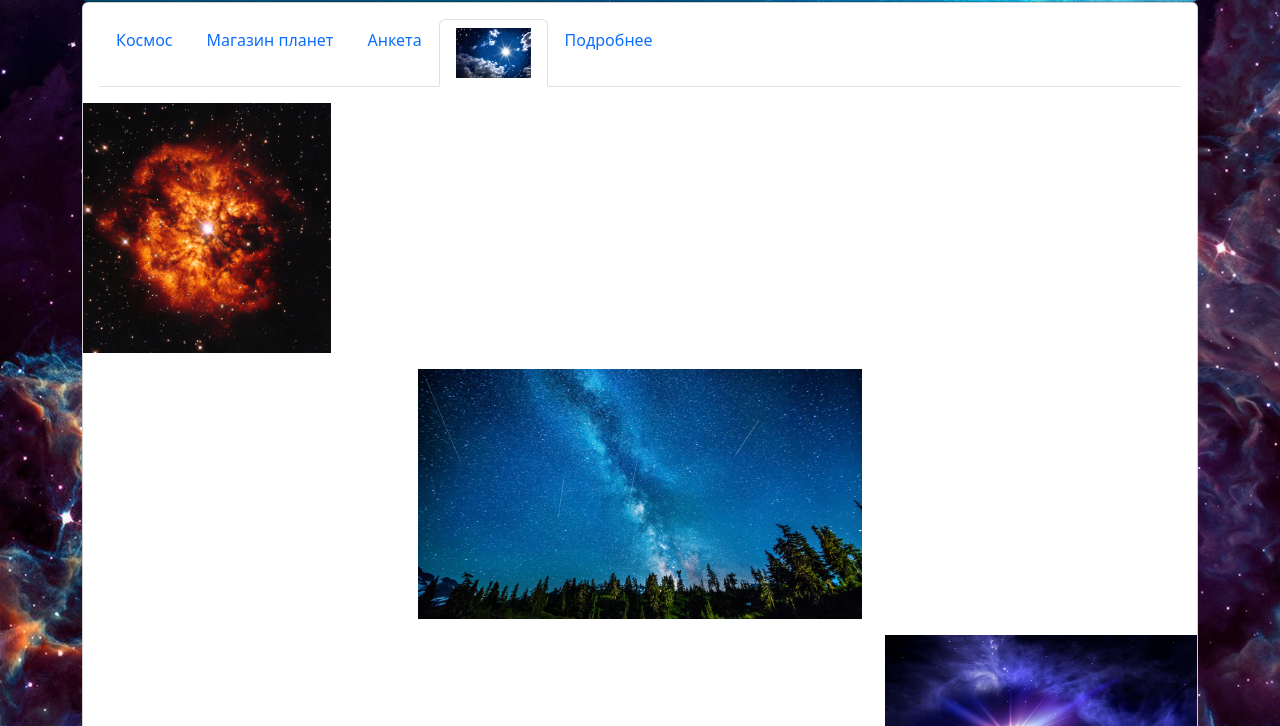
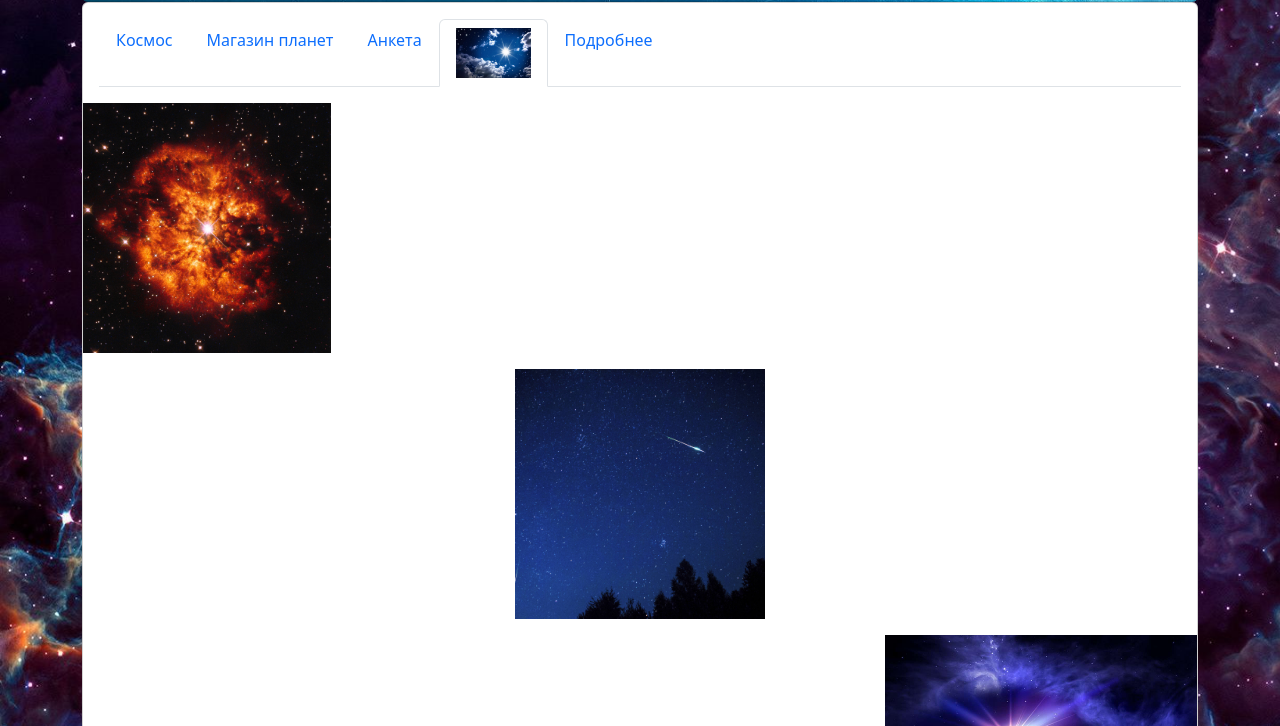
Before and after one commit to AnastasiaZavadskaya/prog23, a plain HTML site: page photostar.html in a window 1280 px wide. Shown: the part 74-800 px from the top of the page. Drawn offline with nearby package versions, Linux system fonts and the light colour scheme.

Commit message:
Add files via upload

```diff
--- a/photostar.html
+++ b/photostar.html
@@ -37,7 +37,7 @@
             </div>
 
 <p align="left" title="ГАЛАКТИКА"><img src="star1.jpg" height="250" id='top_of _page'></p>
-<p align="center" title="ЗВЕЗДОПАД"><img src="sky.jpg" height="250"></p>
+<p align="center" title="ЗВЕЗДОПАД"><img src="starfall.jpg" height="250"></p>
 <p align="right" title="ЗВЕЗДА"><img src="star2.jpg" height="250"></p>
 <a class="card-link" href="#top_of _page">к началу страницы</a>
 
```
Also changed, not shown: starfall.jpg (added).
